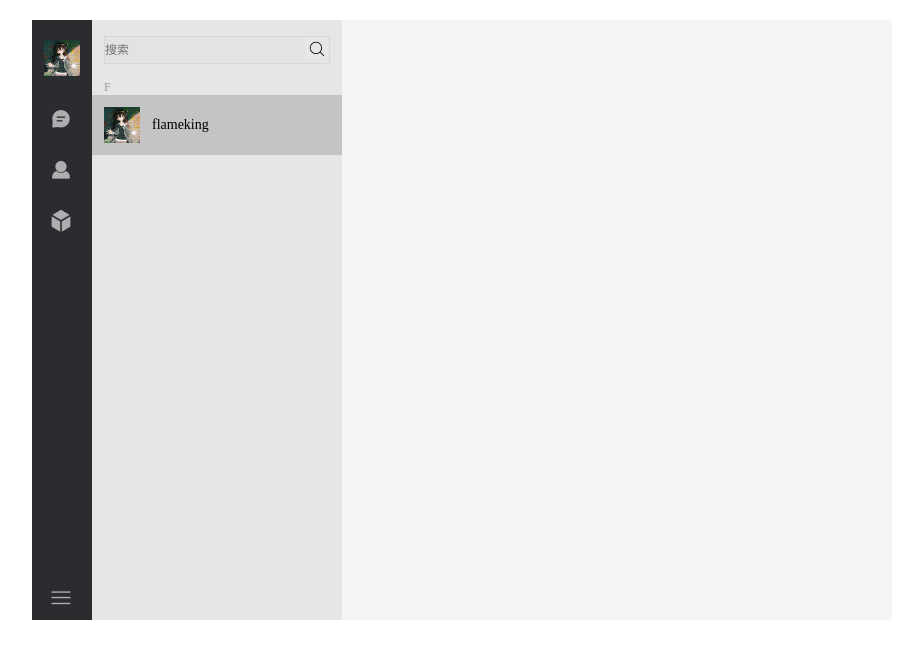
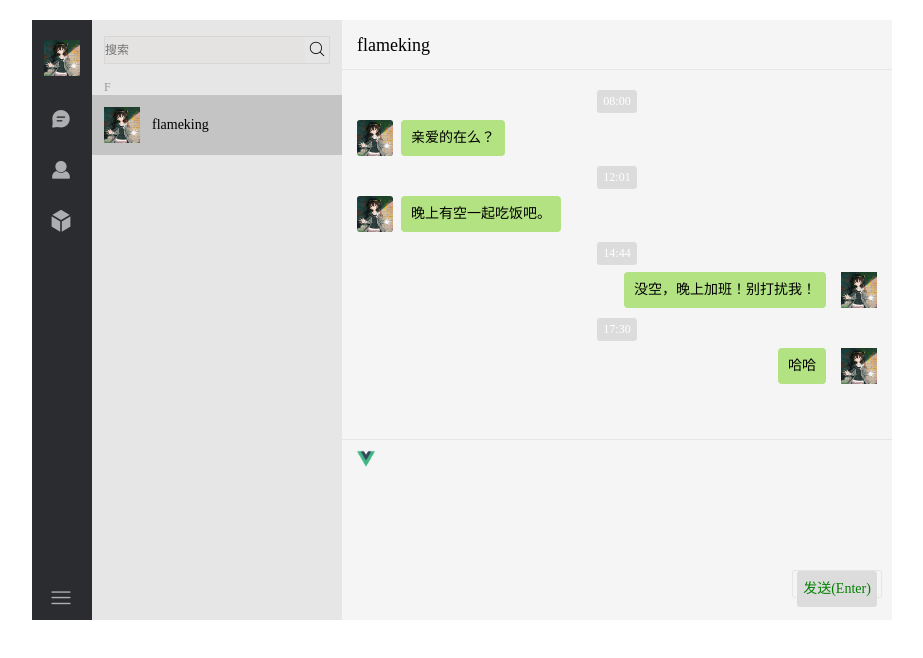
Before and after one commit to Casflawed/our-wechat-vue, a Vue app: page / in a window 1280 px wide. Shown: the top 658 px of the page, without its empty margins (178-1101 px from the left). Built offline with nearby package versions, Linux system fonts and the light colour scheme.

Commit message:
消息列表样式完成

```diff
--- a/src/components/MessageList.vue
+++ b/src/components/MessageList.vue
@@ -2,22 +2,76 @@
   <div class="message-list">
     <!-- 1.聊天窗口 -->
     <div class="message">
-      <!-- 3.消息体 -->
-      <div class="message-body">
-        <!-- 3-1.时间戳 -->
-        <p></p>
-        <div>
-          <!-- 3-2.消息 -->
-          <p></p>
-          <!-- 3-3.用户头像 -->
-          <!-- <img src="../assets/logo.png" alt="用户名"/> -->
-        </div>
+      <!-- 聊天框头部 -->
+      <header class="header">
+        <!-- 聊天对象 -->
+        <div class="friendname">flameking</div>
+      </header>
+      <!-- 聊天内容容器 -->
+      <div class="message-wrapper">
+        <ul>
+          <li class="message-item">
+            <!-- 时间 -->
+            <div class="time">
+              <span>08:00</span>
+            </div>
+            <div class="message-main">
+              <!-- 头像 -->
+              <img width="36" height="36" src="../assets/avatar/flameking.jpg" class="friend-avatar">
+              <!-- 聊天内容 -->
+              <div class="message-content">
+                <div class="message-text">亲爱的在么？</div>
+              </div>
+            </div>
+          </li>
+          <li class="message-item">
+            <div class="time">
+              <span>12:01</span>
+            </div>
+            <div class="message-main">
+              <img width="36" height="36" src="../assets/avatar/flameking.jpg" class="friend-avatar">
+              <div class="message-content">
+                <div class="message-text">晚上有空一起吃饭吧。</div>
+              </div>
+            </div>
+          </li>
+          <li class="message-item">
+            <div class="time">
+              <span>14:44</span>
+            </div>
+            <div class="message-main self">
+              <img width="36" height="36" src="../assets/avatar/flameking.jpg" class="avatar">
+              <div class="message-content">
+                <div class="message-text">没空，晚上加班！别打扰我！</div>
+              </div>
+            </div>
+          </li>
+          <li class="message-item">
+            <div class="time">
+              <span>17:30</span>
+            </div>
+            <div class="message-main self">
+              <img width="36" height="36" src="../assets/avatar/flameking.jpg" class="avatar">
+              <div class="message-content">
+                <div class="message-text">哈哈</div>
+              </div>
+            </div>
+          </li>
+        </ul>
       </div>
     </div>
+
     <!-- 2.消息发送窗口 -->
     <div class="message-send">
+      <div class="emoji">
+        <img src="../assets/logo.png" class="emoji-logo">
+      </div>
+      <textarea></textarea>
+      <div class="send">
+        <span style="color: green">发送(Enter)</span>
+      </div>
+    </div>
 
-    </div>
   </div>
 </template>
 <script>
@@ -37,4 +91,133 @@ export default {
 <!-- Add "scoped" attribute to limit CSS to this component only -->
 <style scoped>
 
+
+  li {
+    list-style: none;
+  }
+  /* 聊天内容框 */
+  .message {
+    width: 100%;
+    height: 420px;
+  }
+  .header {
+    height: 50px;
+    padding: 10px 0 0 15px;
+    box-sizing: border-box;
+    border-bottom: 1px solid #e7e7e7;
+  }
+  .friendname {
+    font-size: 18px;
+    line-height: 30px;
+  }
+  .message-wrapper {
+    min-height: 370px;
+    max-height: 370px;
+    padding: 10px 0px;
+    box-sizing: border-box;
+    overflow-y: auto;
+    border-bottom: 1px solid #e7e7e7;
+  }
+  .message-item {
+    margin-top: 10px;
+  }
+  .message {
+    margin-bottom: 3px;
+  }
+  .time {
+    width: 100%;
+    font-size: 12px;
+    margin: 7px auto;
+    text-align: center;
+  }
+  span {
+    display: inline-block;
+    padding: 4px 6px;
+    color: #fff;
+    border-radius: 3px;
+    background-color: #dcdcdc;
+  }
+  /*好友头像*/
+  .friend-avatar {
+    float: left;
+    margin-left: 15px;
+    border-radius: 3px;
+  }
+  .message-content {
+    display: inline-block;
+    margin-left: 8px;
+    position: relative;
+    padding: 6px 10px;
+    max-width: 330px;
+    min-height: 36px;
+    line-height: 24px;
+    box-sizing: border-box;
+    font-size: 14px;
+    text-align: left;
+    word-break: break-all;
+    background-color: #fafafa;
+    border-radius: 4px;
+  }
+
+  .self {
+    text-align: right;
+  }
+  .avatar {
+    float: right;
+    margin: 0 15px;
+  }
+  .message-content {
+    background-color: #b2e281;
+  }
+
+  /* 发送内容框 */
+  .message-send {
+    position: relative;
+    height: 165px;
+    /*background: #fff;*/
+  }
+  /*表情框*/
+  .emoji {
+    position: relative;
+    width: 100%;
+    height: 40px;
+    line-height: 40px;
+    padding: 0 15px;
+    box-sizing: border-box;
+    color: #7c7c7c;
+  }
+  .emoji-logo{
+    width: 18px;
+    height: 18px;
+  }
+
+  textarea {
+    box-sizing: border-box;
+    padding: 2px 15px;
+    height: 110px;
+    width: 100%;
+    border: none;
+    outline: none;
+    font-family: "Micrsofot Yahei";
+    resize: none;
+    background-color: whitesmoke;
+  }
+  .send {
+    position: absolute;
+    bottom: 10px;
+    right: 10px;
+    width: 90px;
+    height: 28px;
+    line-height: 28px;
+    box-sizing: border-box;
+    text-align: center;
+    border: 1px solid #e5e5e5;
+    border-radius: 3px;
+    /*background: #f5f5f5;*/
+    font-size: 14px;
+    color: #7c7c7c;
+  }
+
+
+
 </style>
```
Also changed, not shown: 1 other file (tests, documents, lock files or other folders).
